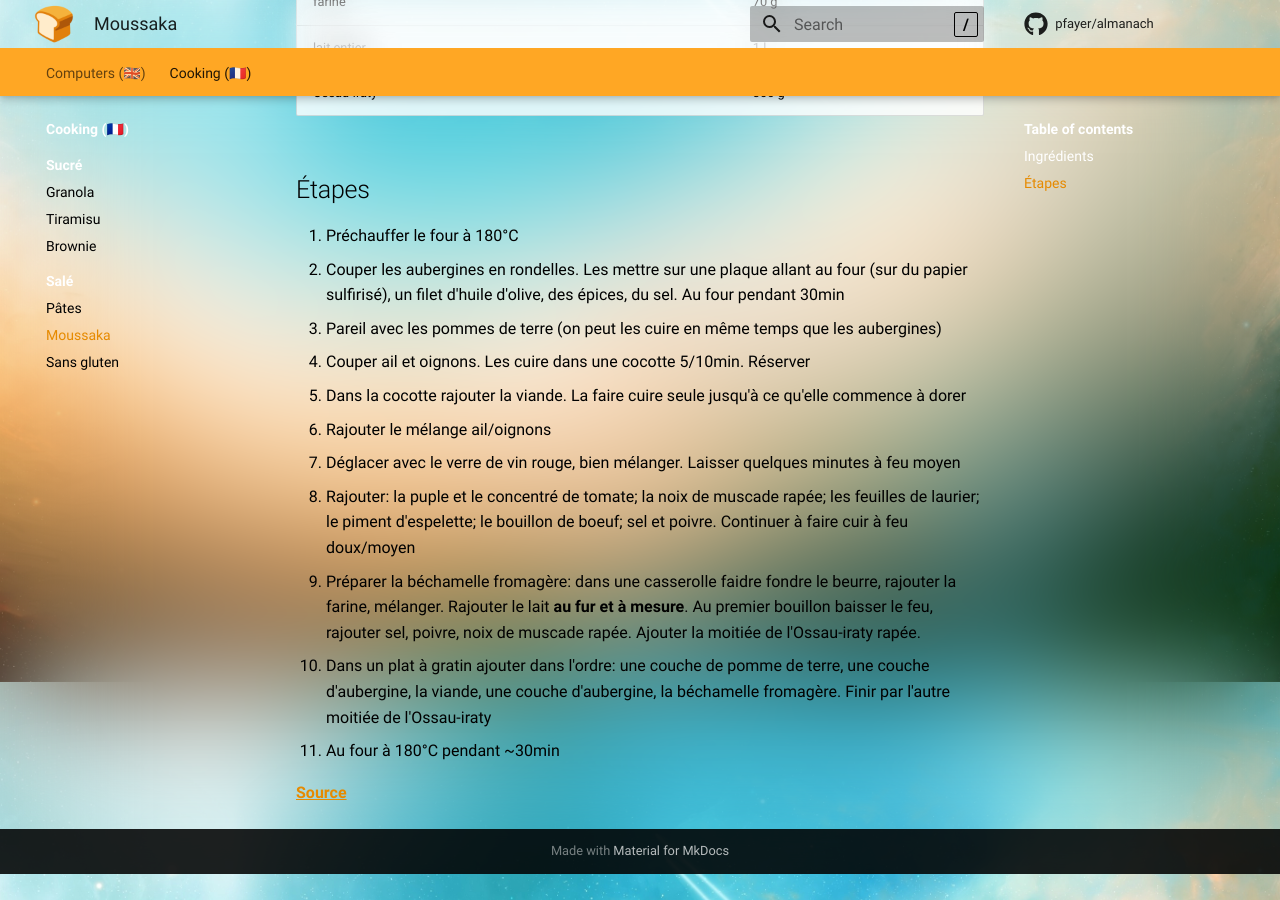
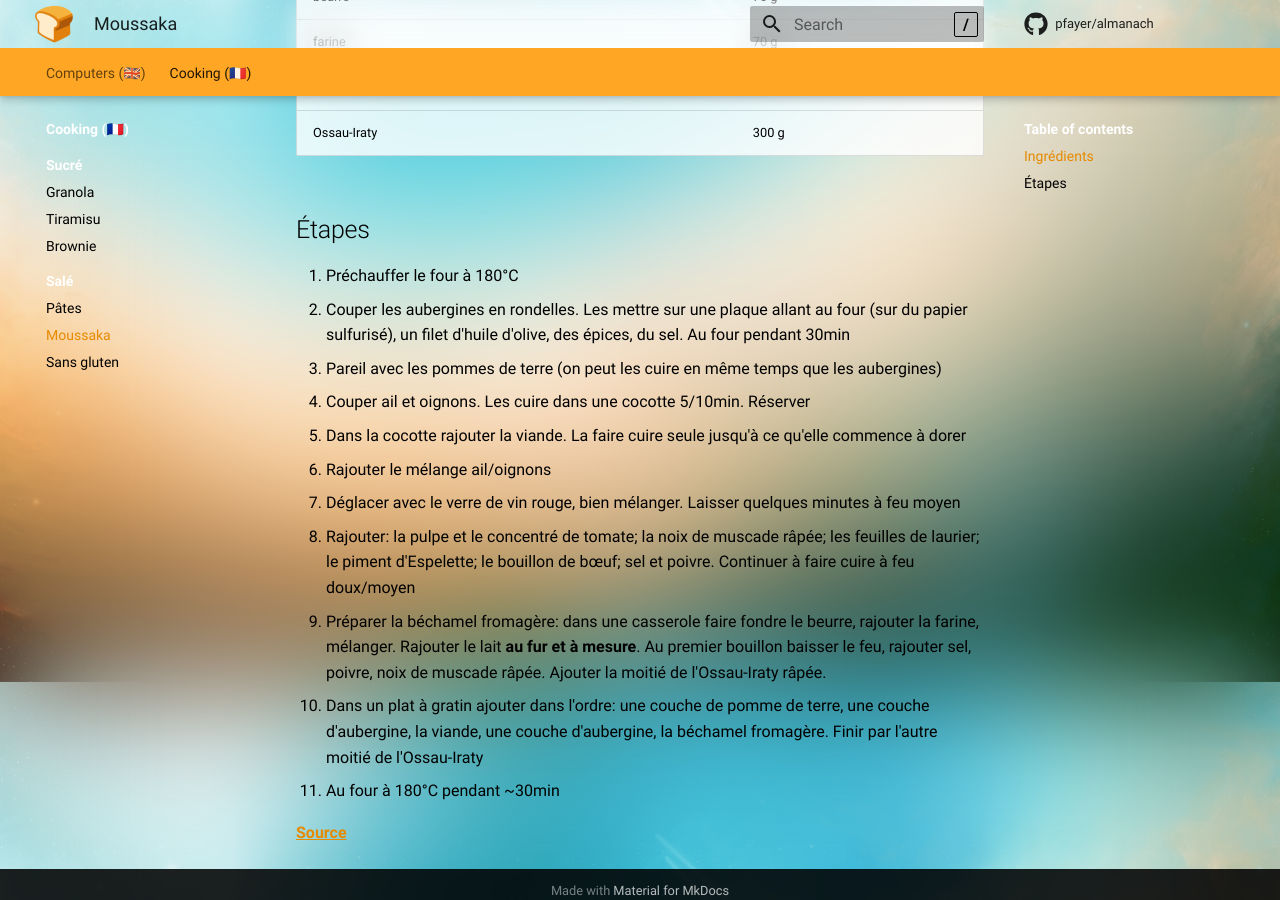
Before and after one commit to pfrayer/almanach, an MkDocs documentation site: the page built from src/docs/cook/moussaka.md, in a window 1280 px wide and 900 px high, scrolled down 1118 px. Built offline with MkDocs 1.6.1 and Material for MkDocs 9.7.7, drawn with Linux system fonts in a browser that asks for light colours; comment, search, counter and statistics services are not loaded.

```diff
--- a/mkdocs.yml
+++ b/mkdocs.yml
@@ -57,15 +57,22 @@ theme:
   - navigation.expand
   - navigation.indexes
   - navigation.instant
+  - navigation.path
   - navigation.sections
   - navigation.tabs
   - navigation.tabs.sticky
   - navigation.tracking
+  - search.highlight
+  - search.suggest
+  - toc.follow
   icon:
     repo: fontawesome/brands/github
 
 plugins:
-- search
+- search:
+    lang:
+    - en
+    - fr
 - git-revision-date-localized:
     type: datetime
     fallback_to_build_date: true
@@ -86,6 +93,9 @@ markdown_extensions:
 - def_list
 - md_in_html
 - pymdownx.details
+- pymdownx.emoji:
+    emoji_index: !!python/name:material.extensions.emoji.twemoji
+    emoji_generator: !!python/name:material.extensions.emoji.to_svg
 - pymdownx.highlight:
     use_pygments: true
     linenums: true
--- a/src/docs/cook/moussaka.md
+++ b/src/docs/cook/moussaka.md
@@ -28,15 +28,15 @@
 ## Étapes
 
 0. Préchauffer le four à 180°C
-1. Couper les aubergines en rondelles. Les mettre sur une plaque allant au four (sur du papier sulfirisé), un filet d'huile d'olive, des épices, du sel. Au four pendant 30min
+1. Couper les aubergines en rondelles. Les mettre sur une plaque allant au four (sur du papier sulfurisé), un filet d'huile d'olive, des épices, du sel. Au four pendant 30min
 2. Pareil avec les pommes de terre (on peut les cuire en même temps que les aubergines)
 3. Couper ail et oignons. Les cuire dans une cocotte 5/10min. Réserver
 4. Dans la cocotte rajouter la viande. La faire cuire seule jusqu'à ce qu'elle commence à dorer
 5. Rajouter le mélange ail/oignons
 6. Déglacer avec le verre de vin rouge, bien mélanger. Laisser quelques minutes à feu moyen
-7. Rajouter: la puple et le concentré de tomate;  la noix de muscade rapée; les feuilles de laurier; le piment d'espelette; le bouillon de boeuf; sel et poivre. Continuer à faire cuir à feu doux/moyen
-8. Préparer la béchamelle fromagère: dans une casserolle faidre fondre le beurre, rajouter la farine, mélanger. Rajouter le lait **au fur et à mesure**. Au premier bouillon baisser le feu, rajouter sel, poivre, noix de muscade rapée. Ajouter la moitiée de l'Ossau-iraty rapée.
-9. Dans un plat à gratin ajouter dans l'ordre: une couche de pomme de terre, une couche d'aubergine, la viande, une couche d'aubergine, la béchamelle fromagère. Finir par l'autre moitiée de l'Ossau-iraty
+7. Rajouter: la pulpe et le concentré de tomate; la noix de muscade râpée; les feuilles de laurier; le piment d'Espelette; le bouillon de bœuf; sel et poivre. Continuer à faire cuire à feu doux/moyen
+8. Préparer la béchamel fromagère: dans une casserole faire fondre le beurre, rajouter la farine, mélanger. Rajouter le lait **au fur et à mesure**. Au premier bouillon baisser le feu, rajouter sel, poivre, noix de muscade râpée. Ajouter la moitié de l'Ossau-Iraty râpée.
+9. Dans un plat à gratin ajouter dans l'ordre: une couche de pomme de terre, une couche d'aubergine, la viande, une couche d'aubergine, la béchamel fromagère. Finir par l'autre moitié de l'Ossau-Iraty
 10. Au four à 180°C pendant ~30min
 
 [Source](https://www.instagram.com/reel/DOVwykxjKF9/){target=_blank}
```
Also changed, not shown: src/docs/compute/aws_s3_cli.md (+1 -1 lines), src/docs/compute/dns.md (+1 -1 lines), src/docs/compute/images.md (+1 -1 lines), src/docs/compute/jq_yq.md (+1 -1 lines), src/docs/compute/kubernetes.md (+2 -2 lines), src/docs/compute/ssl.md (+1 -1 lines), src/docs/cook/brownie.md (+2 -2 lines), src/docs/cook/granola.md (+2 -2 lines), src/docs/cook/pate.md (+2 -2 lines), src/docs/cook/tiramisu.md (+2 -2 lines), .github/copilot-instructions.md (added).
